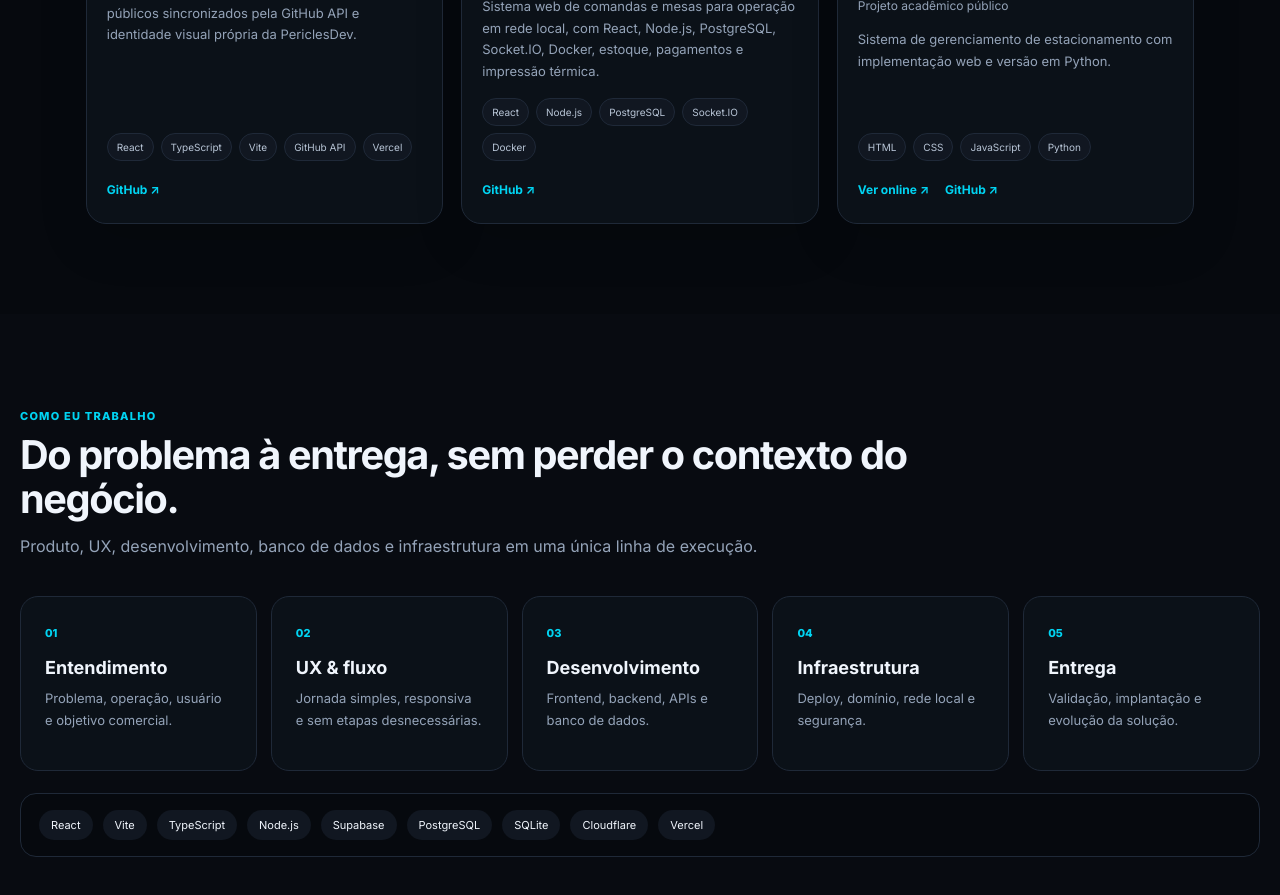
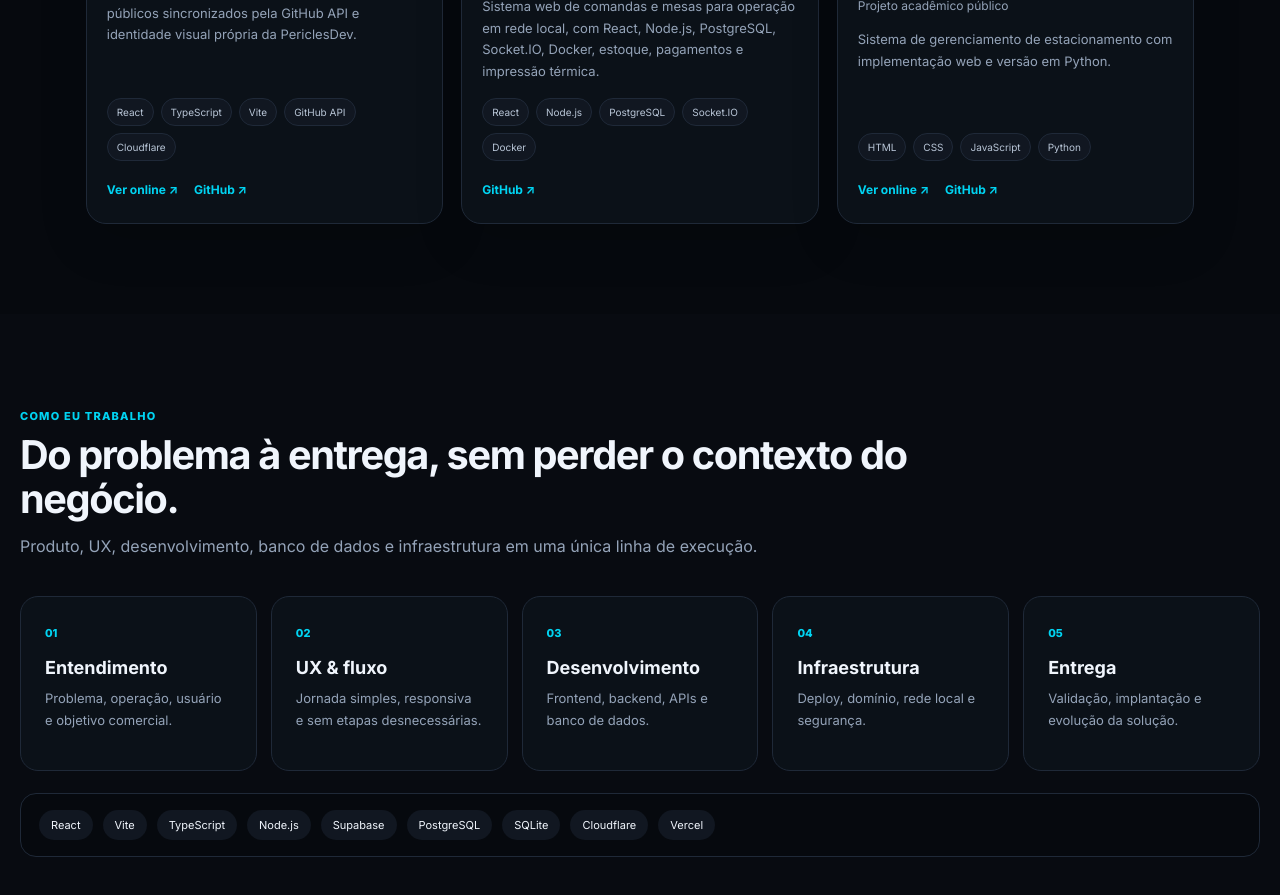
Before and after one commit to Pericles-cmyk/periclesdev-portfolio, a React (Vite) app: page / in a window 1280 px wide. Shown: the part 2980-3875 px from the top of the page. Built offline with nearby package versions, Linux system fonts and the light colour scheme; no server answers.

Commit message:
Atualiza stack do portfólio para Cloudflare

```diff
--- a/src/data/privateCases.ts
+++ b/src/data/privateCases.ts
@@ -47,10 +47,11 @@ export const curatedPublicFallback: PortfolioProject[] = [
     subtitle: 'Portfólio oficial da PericlesDev',
     description:
       'Portfólio responsivo com cases privados, projetos públicos sincronizados pela GitHub API e identidade visual própria da PericlesDev.',
-    stack: ['React', 'TypeScript', 'Vite', 'GitHub API', 'Vercel'],
+    stack: ['React', 'TypeScript', 'Vite', 'GitHub API', 'Cloudflare'],
     kind: 'public',
     category: 'Portfólio',
     repoUrl: 'https://github.com/Pericles-cmyk/periclesdev-portfolio',
+    liveUrl: 'https://periclesdev.com.br',
     featured: true,
   },
   {
```
